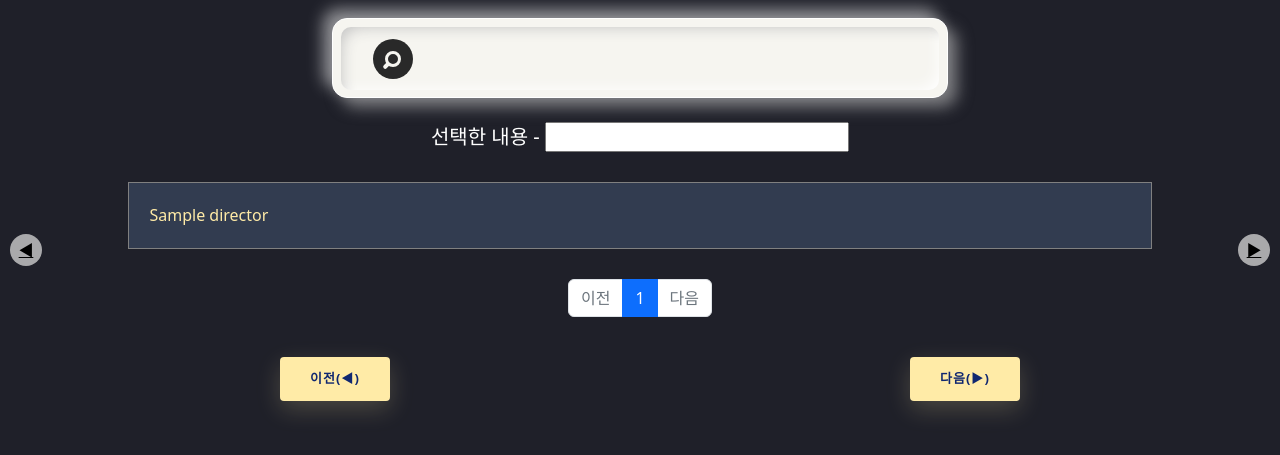
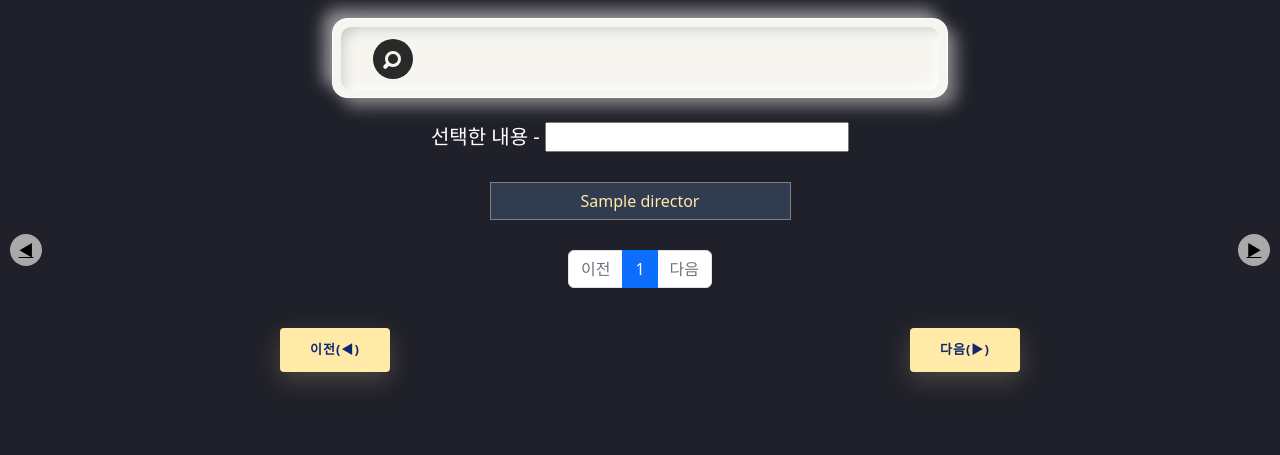
Before and after one commit to rlawogus9985/MovieTarget, a Django app: template templates/movie/main1.html in a window 1280 px wide. Shown: the part 150-605 px from the top of the page. Run offline with Django 4.2, Linux system fonts and the light colour scheme; the template is opened without the code that fills it: most values are stand-ins (such as "Sample title", 1, 10 or a date in 2020); some libraries are stand-ins or nearby versions.

Commit message:
메인수정2
메인수정2

```diff
--- a/static/movie/select/dselect.css
+++ b/static/movie/select/dselect.css
@@ -268,18 +268,17 @@ body {
 	        box-shadow: 0 2px 2px -2px #0E1119;
 }
 .director-list {
-	  text-align: left;
-	  overflow: hidden;
-	  width: 80%;
-	  margin: 0 auto;
+	text-align: center;
+	overflow: hidden;
+	margin: 0 auto;
   display: table;
   padding: 0 0 8em 0;
 }
 
 .director-list td, .director-list th {
-	  padding-bottom: 2%;
-	  padding-top: 2%;
-  padding-left:2%;
+	padding-bottom: 2%;
+	padding-top: 2%;
+  width: 300px;
 }
 
 /* Background-color of the odd rows */
--- a/templates/movie/main1.html
+++ b/templates/movie/main1.html
@@ -58,8 +58,8 @@
 </div>
 
 <!-- 데이터베이스에 뭐가 있는지 출력-->
-<div style="color: #292929;">
-  <table class="director-list table-bordered table-hover" border="1" style="background-color: #f6f5f0;" >
+<div>
+  <table class="director-list table-bordered table-hover">
     <tr>
       {% for list in targetbase_list %}
       {% if forloop.counter == 1 or forloop.counter == 2 or forloop.counter == 3 or forloop.counter == 4 %}
```
